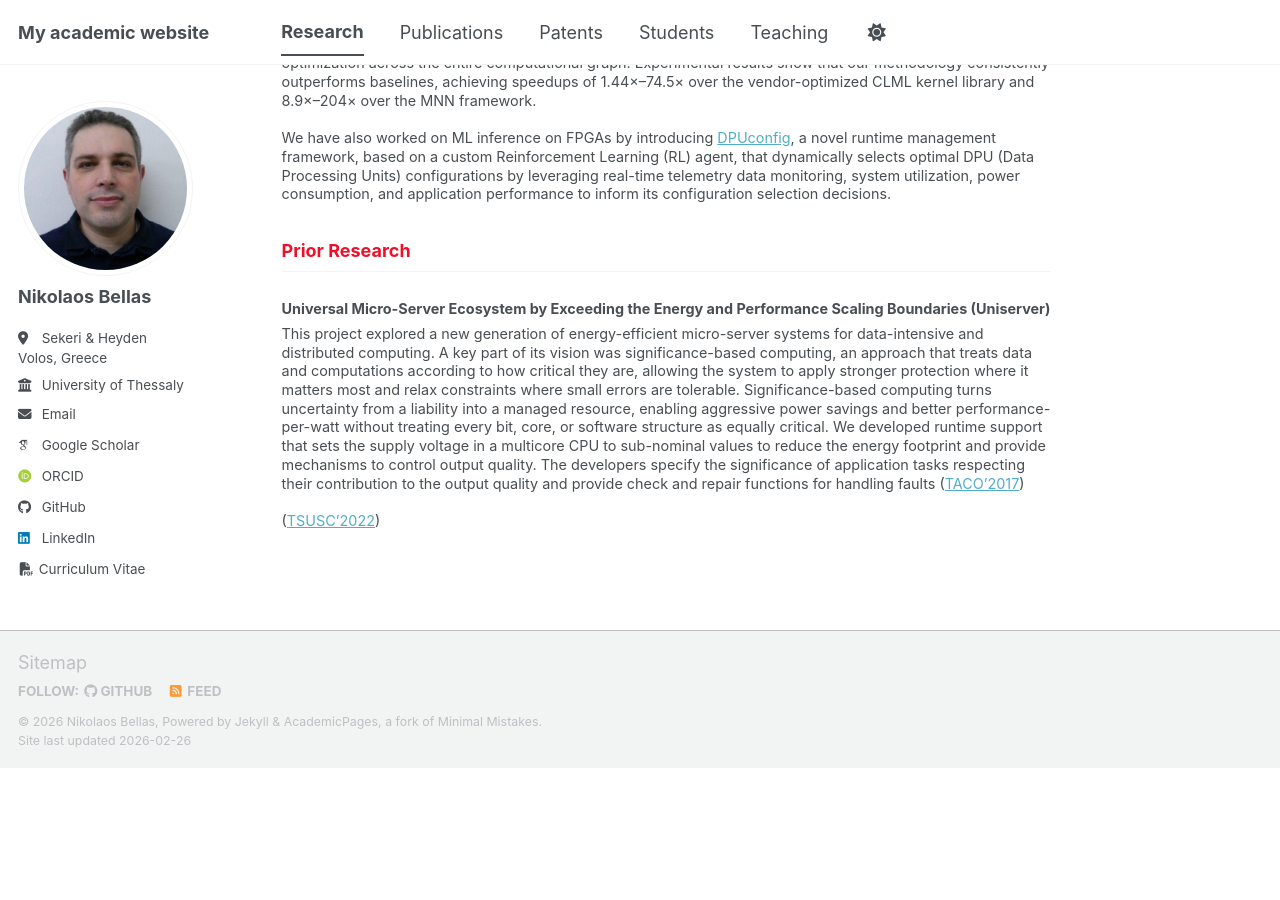
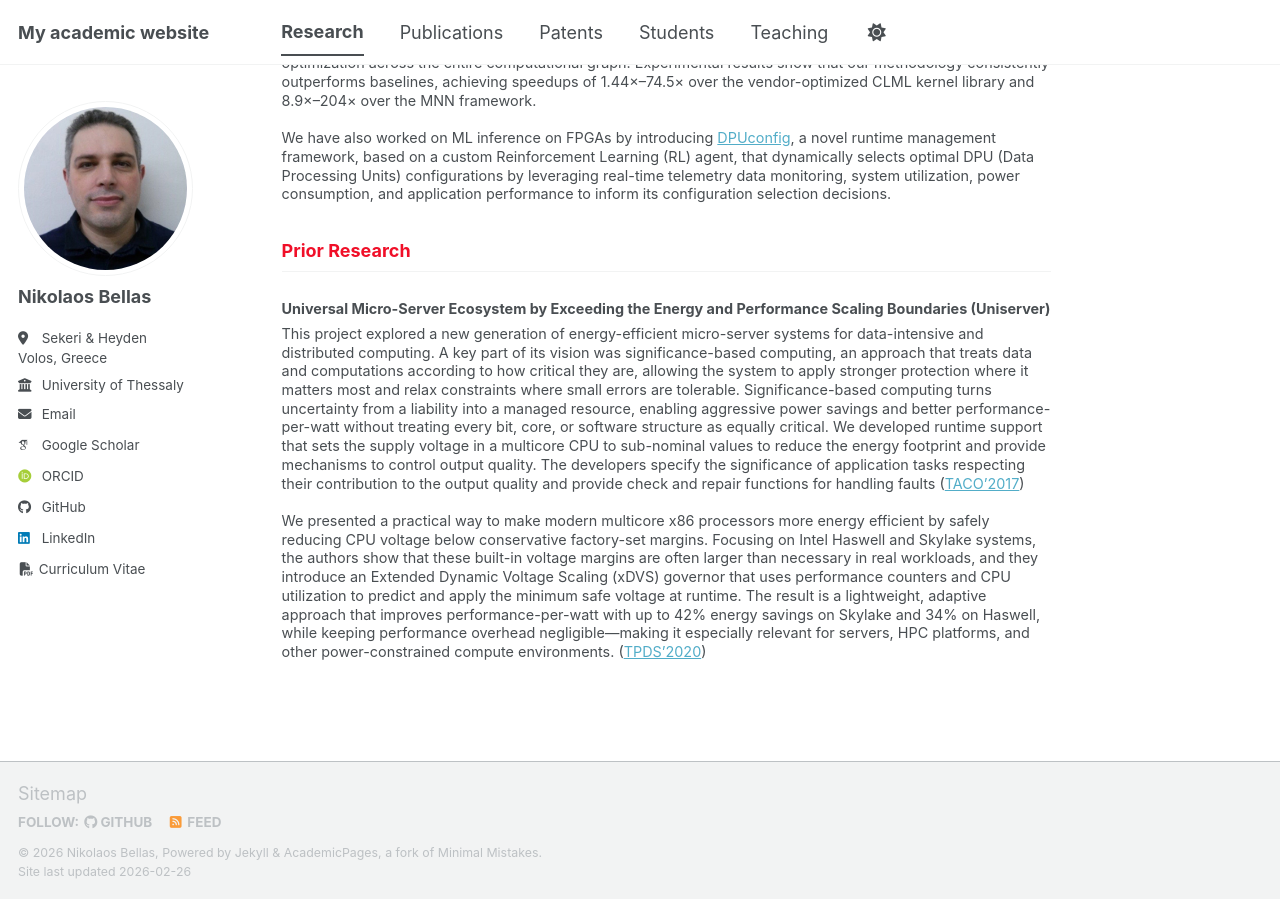
Before and after one commit to nbellas/nbellas.github.io, a Jekyll site: the page built from _pages/research.md, in a window 1280 px wide and 900 px high, scrolled down 770 px. Built offline with Jekyll 4.4.1, drawn with Linux system fonts in a browser that asks for light colours; some web fonts are replaced; a script bundle is joined from its source files by our own code; library files that are not in the unit come from our copies; before the commit the page ends 1539 px from its top, so only the background shows below that.

Commit message:
Update research.md

```diff
--- a/_pages/research.md
+++ b/_pages/research.md
@@ -30,5 +30,6 @@ We have also worked on ML inference on FPGAs by introducing [DPUconfig](/files/D
 
 This project explored a new generation of energy-efficient micro-server systems for data-intensive and distributed computing. A key part of its vision was significance-based computing, an approach that treats data and computations according to how critical they are, allowing the system to apply stronger protection where it matters most and relax constraints where small errors are tolerable. Significance-based computing turns uncertainty from a liability into a managed resource, enabling aggressive power savings and better performance-per-watt without treating every bit, core, or software structure as equally critical. We developed runtime support that sets the supply voltage in a multicore CPU to sub-nominal values to reduce the energy footprint and provide mechanisms to control output quality. The developers specify the significance of application tasks respecting their contribution to the output quality and provide check and repair functions for handling faults ([TACO'2017](/files/TACO_2017.pdf))
 
-  ([TSUSC'2022](/files/TSUSC_2022.pdf))
+We presented a practical way to make modern multicore x86 processors more energy efficient by safely reducing CPU voltage below conservative factory-set margins. Focusing on Intel Haswell and Skylake systems, the authors show that these built-in voltage margins are often larger than necessary in real workloads, and they introduce an Extended Dynamic Voltage Scaling (xDVS) governor that uses performance counters and CPU utilization to predict and apply the minimum safe voltage at runtime. The result is a lightweight, adaptive approach that improves performance-per-watt with up to 42% energy savings on Skylake and 34% on Haswell, while keeping performance overhead negligible—making it especially relevant for servers, HPC platforms, and other power-constrained compute environments. ([TPDS’2020](/files/TPDS2020.pdf))
+
 </div>
```
